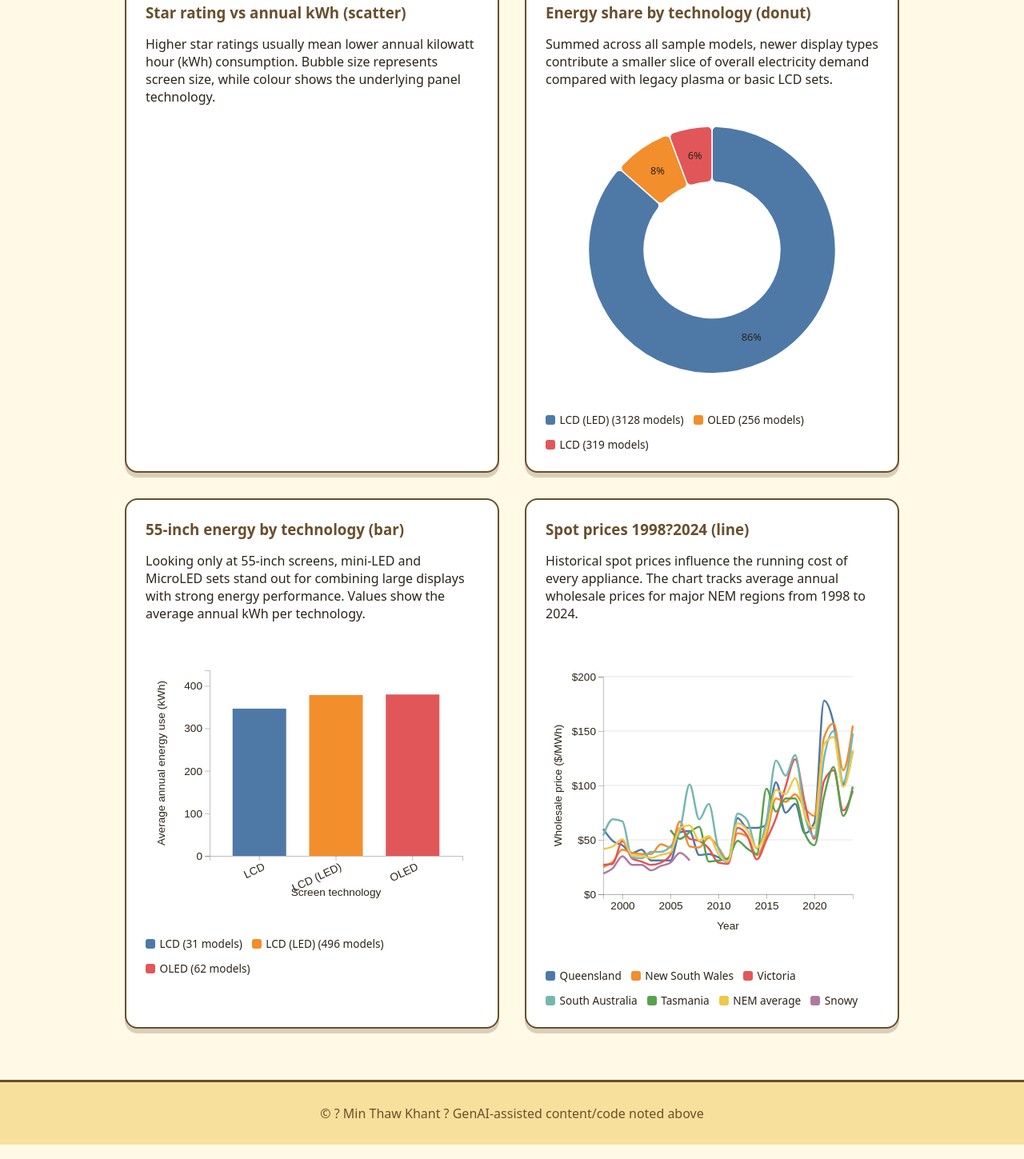
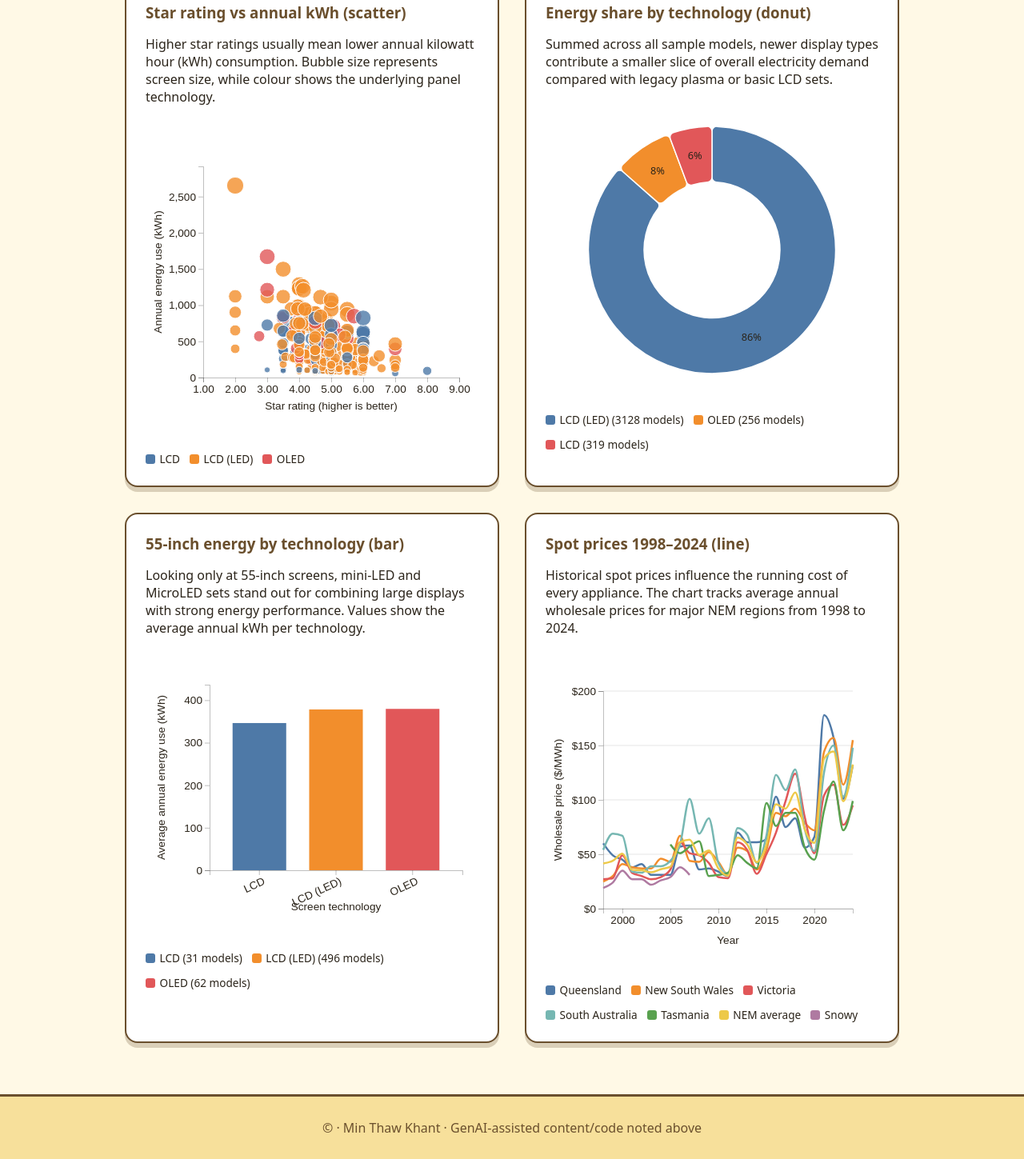
Before and after one commit to andy-delroy/T05, a plain HTML site: page televisions.html in a window 1280 px wide. Shown: the part 623-2072 px from the top of the page at 80% size. Drawn offline with nearby package versions, Linux system fonts and the light colour scheme.

Commit message:
pushed the latst bersion

```diff
--- a/js/tv-scatter.js
+++ b/js/tv-scatter.js
@@ -10,7 +10,7 @@
 
   // Load the Ex5 TV energy file and coerce numeric fields.
   d3.csv('data/Ex5_TV_energy.csv', d => {
-    const diagonal = d.screensize ? +d.screensiz : null;
+    const diagonal = d.screensize ? +d.screensize : null;
     const energy = d.energy_consumpt ? +d.energy_consumpt : null;
     const stars = d.star2 ? +d.star2 : null;
     const count = d.count ? +d.count : 0;
--- a/televisions.html
+++ b/televisions.html
@@ -81,7 +81,7 @@
 
       <article class="chart-card" aria-labelledby="line-title">
         <div class="chart-text">
-          <h3 id="line-title">Spot prices 1998?2024 (line)</h3>
+          <h3 id="line-title">Spot prices 1998–2024 (line)</h3>
           <p>
             Historical spot prices influence the running cost of every appliance. The chart tracks average
             annual wholesale prices for major NEM regions from 1998 to 2024.
@@ -93,7 +93,7 @@
   </main>
 
   <footer class="site-footer">
-    <p>&copy; <span id="year"></span> ? Min Thaw Khant ? GenAI-assisted content/code noted above</p>
+    <p>&copy; <span id="year"></span> &middot; Min Thaw Khant &middot; GenAI-assisted content/code noted above</p>
   </footer>
 
   <script src="https://d3js.org/d3.v7.min.js"></script>
```
